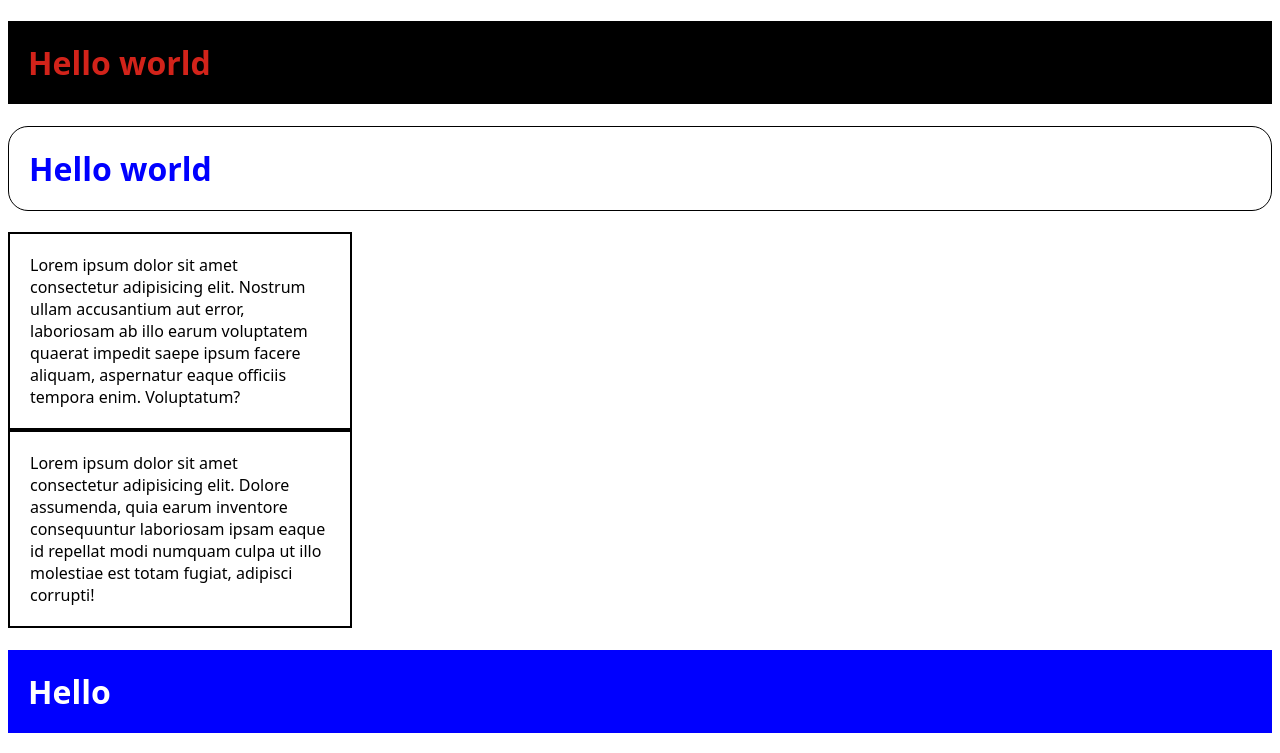
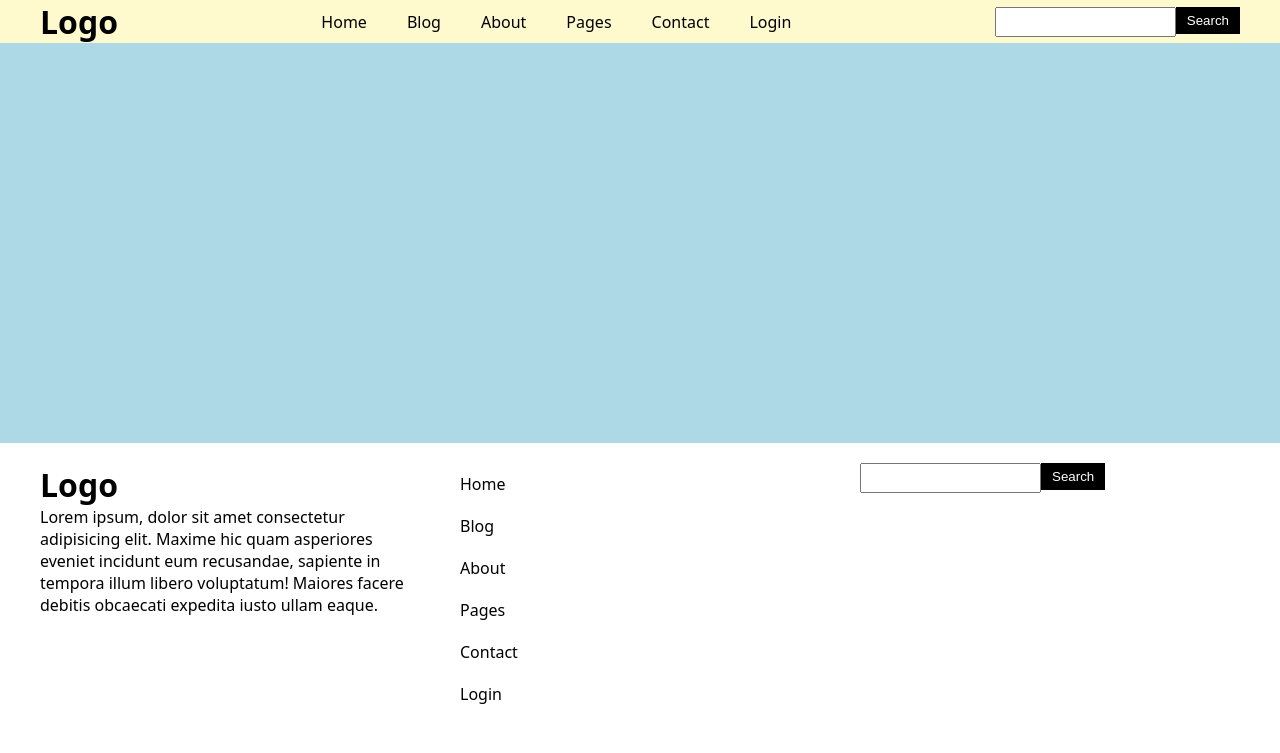
Before and after one commit to urvashidbhavsar/28_may_2024, a React (Create React App) app in the folder react/myapp/: page / in a window 1280 px wide. Shown: the top 753 px of the page. Built offline with nearby package versions, Linux system fonts and the light colour scheme; the HTML template or start-up script is replaced by a standard one.

Commit message:
28th changes

```diff
--- a/react/myapp/src/App.js
+++ b/react/myapp/src/App.js
@@ -1,9 +1,12 @@
 import './App.css';
-import External from './ApplyCss/External';
-import Inline from './ApplyCss/Inline';
-import Internal from './ApplyCss/Internal';
-import Module from './ApplyCss/Module';
-import Fragmentex from './Fragment/Fragmentex';
+import Footer from './Footer/Footer';
+import Main from './MainComponent/Main';
+// import External from './ApplyCss/External';
+// import Inline from './ApplyCss/Inline';
+// import Internal from './ApplyCss/Internal';
+// import Module from './ApplyCss/Module';
+// import Fragmentex from './Fragment/Fragmentex';
+import Navbar from './Navbar/Navbar';
 // import Classex from './Component/Classex';
 // import Functionex from './Component/Functionex';
 // import Applyex from './Expression/Applyex';
@@ -20,11 +23,14 @@ function App() {
       <Classex />
       <Functionex /> */}
       {/* <Applyex /> */}
-      <Inline />
-      <Internal />
-      <External />
-      <Module />
-      <Fragmentex />
+      {/* <Inline /> */}
+      {/* <Internal /> */}
+      {/* <External /> */}
+      {/* <Module /> */}
+      {/* <Fragmentex /> */}
+      <Navbar />
+      <Main />
+      <Footer />
     </div>
   );
 }
--- /dev/null
+++ b/react/myapp/src/Footer/Footer.jsx
@@ -0,0 +1,31 @@
+import React from 'react'
+import Logo from '../Navbar/Logo'
+import Nav from '../Navbar/Nav'
+import Search from '../Navbar/Search'
+
+const Footer = () => {
+    return (
+        <>
+            <footer>
+                <div className="container">
+                    <div style={{ padding: "20px 0", display: "grid", gridTemplateColumns: "repeat(3,1fr)", gap: "30px" }}>
+                        <div>
+                            <Logo />
+                            <p>
+                                Lorem ipsum, dolor sit amet consectetur adipisicing elit. Maxime hic quam asperiores eveniet incidunt eum recusandae, sapiente in tempora illum libero voluptatum! Maiores facere debitis obcaecati expedita iusto ullam eaque.
+                            </p>
+                        </div>
+                        <ul>
+                            <Nav />
+                        </ul>
+                        <div>
+                            <Search />
+                        </div>
+                    </div>
+                </div>
+            </footer>
+        </>
+    )
+}
+
+export default Footer
--- /dev/null
+++ b/react/myapp/src/MainComponent/Main.jsx
@@ -0,0 +1,11 @@
+import React from 'react'
+
+const Main = () => {
+    return (
+        <>
+            <main style={{ height: 400, background: "lightblue" }}></main>
+        </>
+    )
+}
+
+export default Main
--- /dev/null
+++ b/react/myapp/src/Navbar/Logo.jsx
@@ -0,0 +1,13 @@
+import React from 'react'
+
+const Logo = () => {
+    return (
+        <>
+            <div className="logo">
+                <h1>Logo</h1>
+            </div>
+        </>
+    )
+}
+
+export default Logo
--- /dev/null
+++ b/react/myapp/src/Navbar/Nav.jsx
@@ -0,0 +1,17 @@
+import React from 'react'
+
+const Nav = () => {
+    return (
+        <>
+
+            <li><a href="">Home</a></li>
+            <li><a href="">Blog</a></li>
+            <li><a href="">About</a></li>
+            <li><a href="">Pages</a></li>
+            <li><a href="">Contact</a></li>
+            <li><a href="">Login</a></li>
+        </>
+    )
+}
+
+export default Nav
--- /dev/null
+++ b/react/myapp/src/Navbar/Navbar.jsx
@@ -0,0 +1,26 @@
+import Logo from './Logo'
+import Nav from './Nav'
+import './nav.css'
+
+import React from 'react'
+import Search from './Search'
+
+const Navbar = () => {
+    return (
+        <>
+            <header>
+                <div className="container">
+                    <div className="navbar">
+                        <Logo />
+                        <ul className='menu'>
+                            <Nav />
+                        </ul>
+                        <Search />
+                    </div>
+                </div>
+            </header>
+        </>
+    )
+}
+
+export default Navbar
--- /dev/null
+++ b/react/myapp/src/Navbar/Search.jsx
@@ -0,0 +1,16 @@
+import React from 'react'
+
+const Search = () => {
+    return (
+        <>
+            <div className='search'>
+                <input type="search" name="" id="" />
+                <div>
+                    <button>Search</button>
+                </div>
+            </div>
+        </>
+    )
+}
+
+export default Search
--- /dev/null
+++ b/react/myapp/src/Navbar/nav.css
@@ -0,0 +1,37 @@
+header {
+    background-color: lemonchiffon;
+}
+
+.navbar {
+    display: flex;
+    justify-content: space-between;
+    align-items: center;
+}
+
+.menu {
+    display: flex;
+    gap: 20px;
+}
+
+li {
+    padding: 10px;
+}
+
+a {
+    color: black;
+}
+
+.search {
+    display: flex;
+}
+
+input {
+    height: 30px;
+}
+
+button {
+    padding: 5px 10px;
+    background-color: black;
+    color: white;
+    border: 1px solid transparent;
+}
--- a/react/myapp/src/index.css
+++ b/react/myapp/src/index.css
@@ -1,3 +1,26 @@
+* {
+  margin: 0;
+  padding: 0;
+  box-sizing: border-box;
+}
+
 body {
   font-family: system-ui, -apple-system, BlinkMacSystemFont, 'Segoe UI', Roboto, Oxygen, Ubuntu, Cantarell, 'Open Sans', 'Helvetica Neue', sans-serif;
 }
+
+a {
+  text-decoration: none;
+}
+
+ul {
+  list-style-type: none;
+}
+
+.container {
+  max-width: 1200px;
+  margin: auto;
+}
+
+:focus-visible {
+  outline: none;
+}
```
